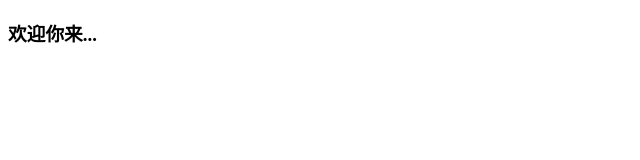
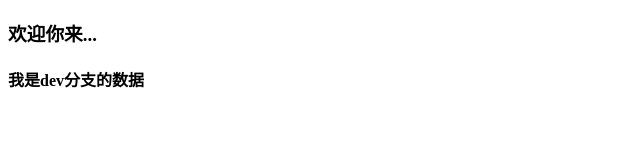
Before and after one commit to justsosobb/liuqixin, a plain HTML site: page index.html in a window 1280 px wide. Shown: the whole page, without its empty margins (0-640 px from the left). Drawn offline with Linux system fonts and the light colour scheme.

Commit message:
dev分支的第一次提交

```diff
--- a/index.html
+++ b/index.html
@@ -6,5 +6,7 @@
 </head>
 <body>
 	 <h3>欢迎你来...</h3>
+
+	 <h4>我是dev分支的数据</h4>
 </body>
 </html>
```
